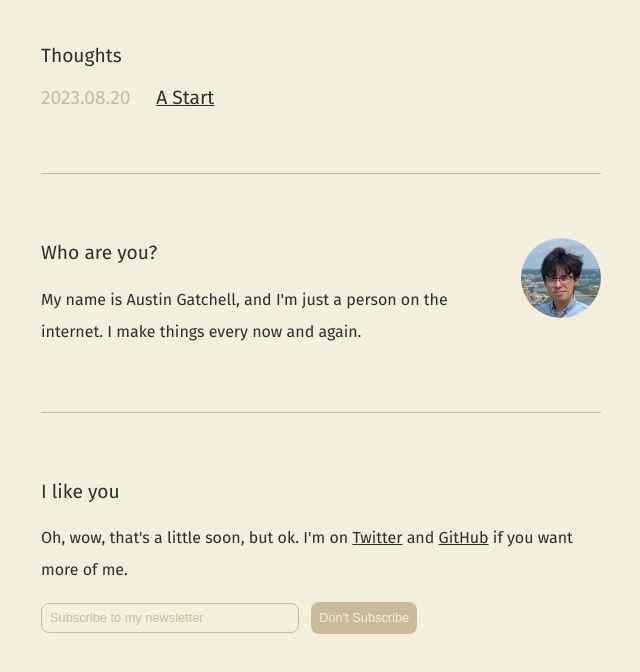
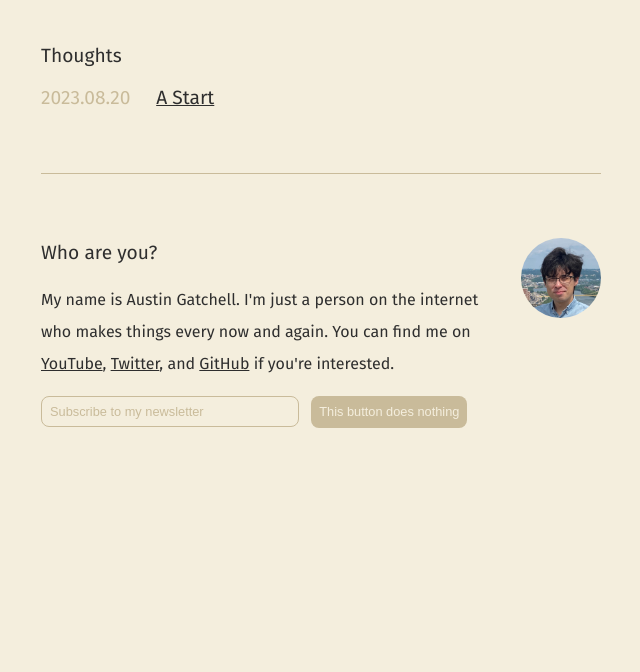
Before and after one commit to ausgat/ausgat.github.io, an Eleventy site: page index.liquid in a window 1280 px wide. Shown: the part 140-812 px from the top of the page, without its empty margins (319-959 px from the left). Built offline with nearby package versions, Linux system fonts and the light colour scheme; Eleventy itself is replaced by a stand-in of ours; files that its build step writes are made by us from their sources.

Commit message:
Update footer

```diff
--- a/_includes/layout.liquid
+++ b/_includes/layout.liquid
@@ -37,22 +37,17 @@
             <div class="profile-text">
               <h2>Who are you?</h2>
               <p>
-                My name is Austin Gatchell, and I'm just a person on the internet.
-                I make things every now and again.
+                My name is Austin Gatchell. I'm just a person on the internet
+                who makes things every now and again. You can find me on
+                <a href="https://www.youtube.com/channel/UCEwLXASG3EejpjRO1ktTvcQ">YouTube</a>,
+                <a href="https://twitter.com/ausgat" title="not X">Twitter</a>,
+                and
+                <a href="https://github.com/ausgat">GitHub</a>
+                if you're interested.
               </p>
             </div>
-            <div class="profile-pic"><img src="/me.jpeg" /></div>
+            <div class="profile-pic"><img src="/me.jpeg" alt="Picture of Austin Gatchell's face" /></div>
           </div>
-        </div>
-        <div class="section">
-          <h2>I like you</h2>
-          <p>
-            Oh, wow, that's a little soon, but ok. I'm on
-            <a href="https://twitter.com/ausgat">Twitter</a>
-            and
-            <a href="https://github.com/ausgat">GitHub</a>
-            if you want more of me.
-          </p>
           <form action="" method="get">
             <input
               type="text"
@@ -60,7 +55,7 @@
               id="email"
               placeholder="Subscribe to my newsletter"
               required />
-            <input type="Submit" value="Don't Subscribe" />
+            <input type="Submit" value="This button does nothing" />
           </form>
         </div>
       </div>
```
